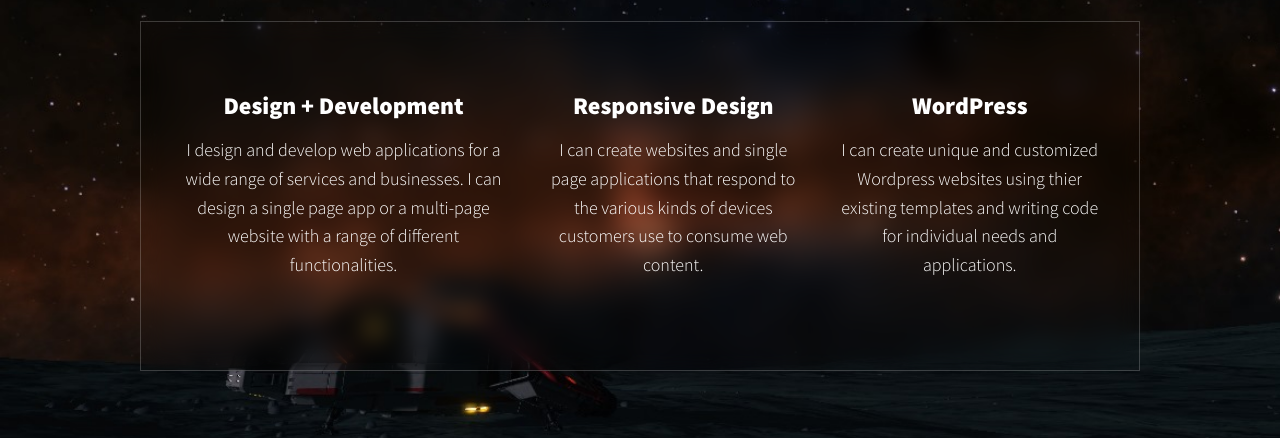
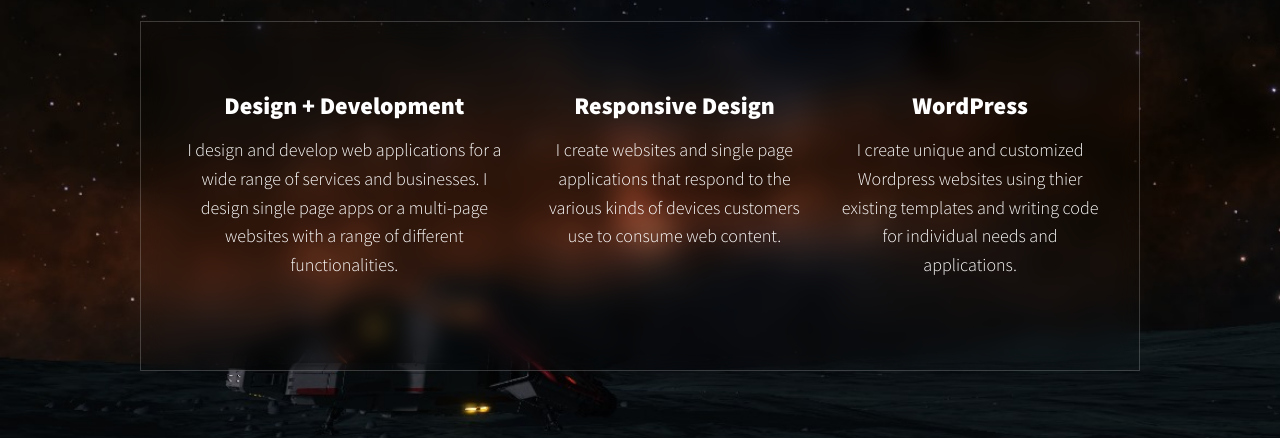
Before and after one commit to Pigiron55/Portfolio-Page, a website built with Vite: page Portfolio Page/index.html in a window 1280 px wide. Shown: the part 723-1161 px from the top of the page. Built offline with nearby package versions, Linux system fonts and the light colour scheme.

Commit message:
Add files via upload

```diff
--- a/Portfolio Page/index.html
+++ b/Portfolio Page/index.html
@@ -48,17 +48,17 @@
             <div class="services">
                 <div class="service">
                     <h3>Design + Development</h3>
-                    <p>I design and develop web applications for a wide range of services and businesses. I can design a single page app or a multi-page website with a range of different functionalities.</p>
+                    <p>I design and develop web applications for a wide range of services and businesses. I design single page apps or a multi-page websites with a range of different functionalities.</p>
                 </div> <!-- / service -->
 
                 <div class="service">
                     <h3>Responsive Design</h3>
-                    <p>I can create websites and single page applications that respond to the various kinds of devices customers use to consume web content.</p>
+                    <p>I create websites and single page applications that respond to the various kinds of devices customers use to consume web content.</p>
                 </div> <!-- / service -->
 
                 <div class="service">
                     <h3>WordPress</h3>
-                    <p>I can create unique and customized Wordpress websites using thier existing templates and writing code for individual needs and applications.</p>
+                    <p>I create unique and customized Wordpress websites using thier existing templates and writing code for individual needs and applications.</p>
                 </div> <!-- / service -->
             </div> <!-- / services -->
 
```
